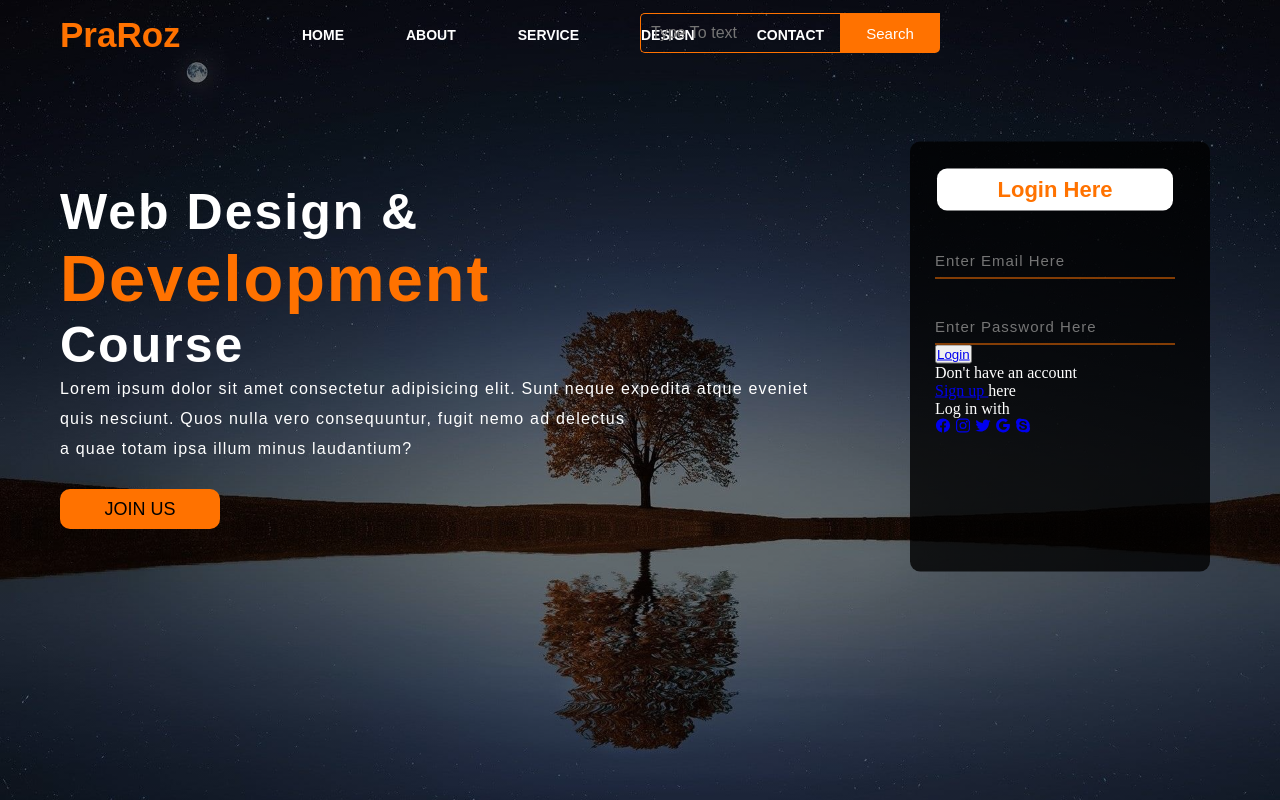
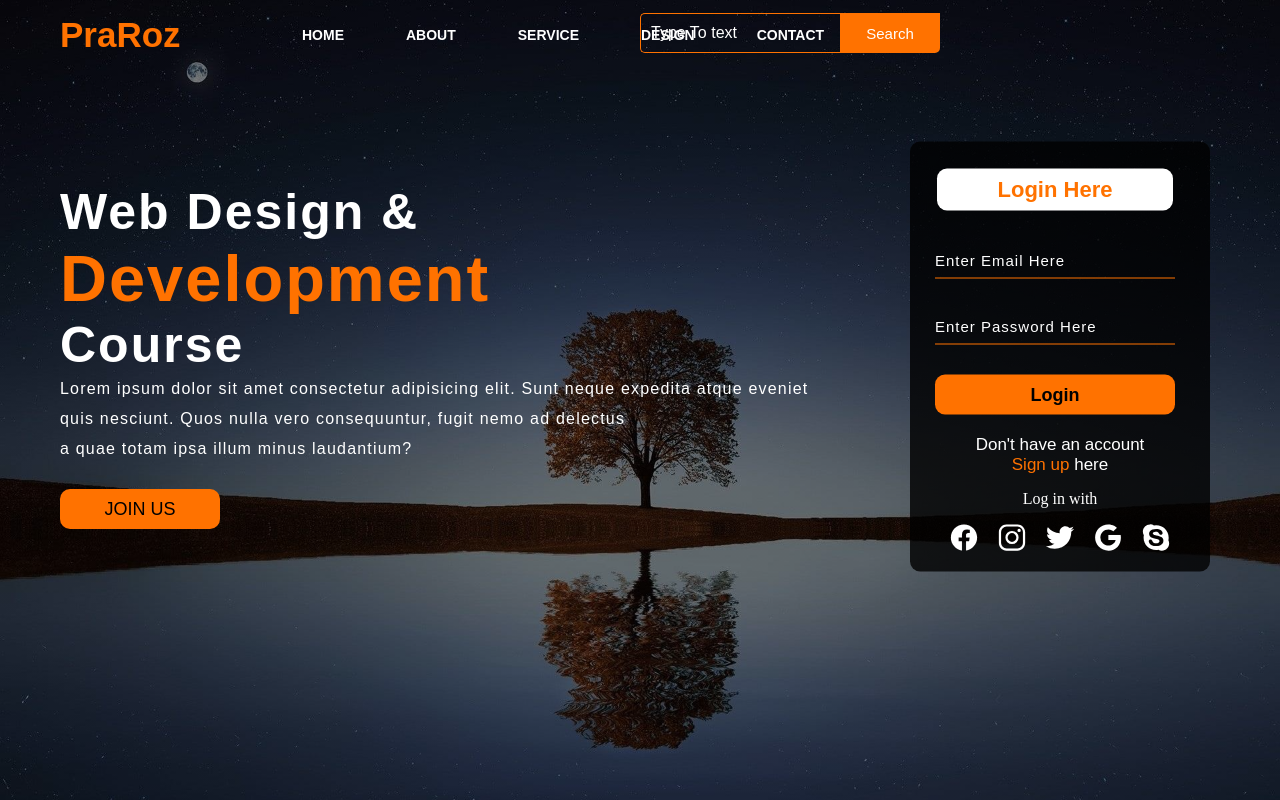
Before and after one commit to nayeem4215/log-in-page, a plain HTML site: page index.html in a window 1280 px wide. Drawn offline with nearby package versions, Linux system fonts and the light colour scheme.

Commit message:
successfully changed

```diff
--- a/index.html
+++ b/index.html
@@ -43,7 +43,7 @@
                     <button class="btnn"><a href="#">Login</a></button>
 
                     <p class="link">Don't have an account<br>
-                    <a href="#">Sign up </a> here</a></p>
+                    <a href="#">Sign up </a> here </p>
                     <p class="liw">Log in with</p>
 
                     <div class="icons">
--- a/style.css
+++ b/style.css
@@ -69,7 +69,7 @@ ul li a:hover{
 .serach{
     width:330px;
     float:left;
-    margin-left:270px;
+    margin-left:360px;
 }
 
 .srch{
@@ -204,3 +204,74 @@ ul li a:hover{
     margin-top:30px;
     font-family: Arial, Helvetica, sans-serif;
 }
+
+.form-input:focus{
+    outline:none;
+}
+
+::placeholder{
+    color:#fff;
+    font-family: Arial, Helvetica, sans-serif;
+}
+
+.btnn{
+    width:240px;
+    height:40px;
+    background: #ff7200;
+    border:none;
+    margin-top:30px;
+    font-size:18px;
+    border-radius:10px;
+    cursor:pointer;
+    color:#fff;
+    transition:0.4s ease;
+}
+
+.btnn:hover{
+    background: #fff;
+    color:#ff7200;
+}
+
+.btnn a{
+    text-decoration:none;
+    color:#000;
+    font-weight:bold;
+}
+
+.form .link{
+    font-family: Arial, Helvetica, sans-serif;
+    font-size:17px;
+    padding-top:20px;
+    text-align:center;
+}
+
+.form .link a{
+    text-decoration: none;
+    color:#ff7200;
+
+}
+
+.liw{
+    padding-top:15px;
+    padding-bottom:10px;
+    text-align:center;
+}
+
+.icons a{
+    text-decoration: none;
+    color:#fff;
+
+}
+
+.icons ion-icon{
+    color:#fff;
+    font-size:30px;
+    padding-left:14px;
+    padding-top:5px;
+    transition:0.3s ease;
+}
+
+.icons ion-icon:hover{
+    color:#ff7200;
+
+}
```
